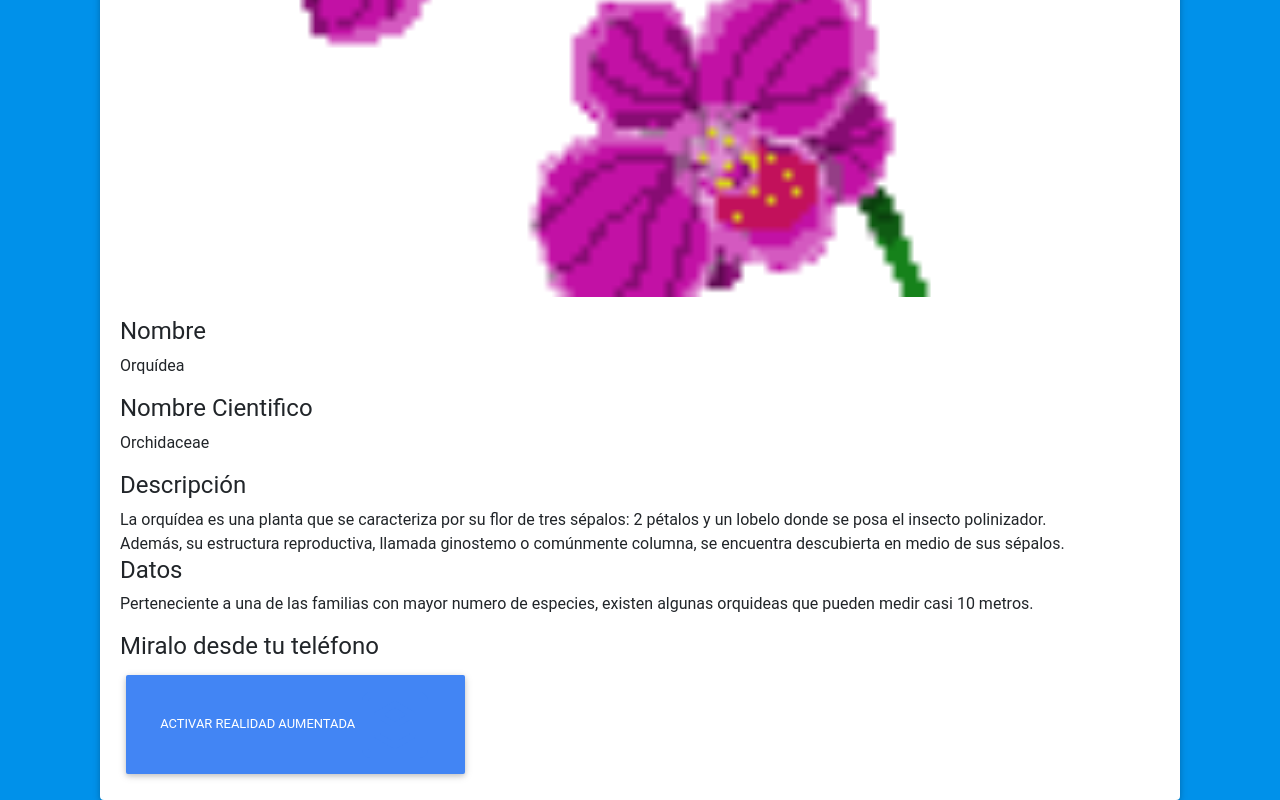
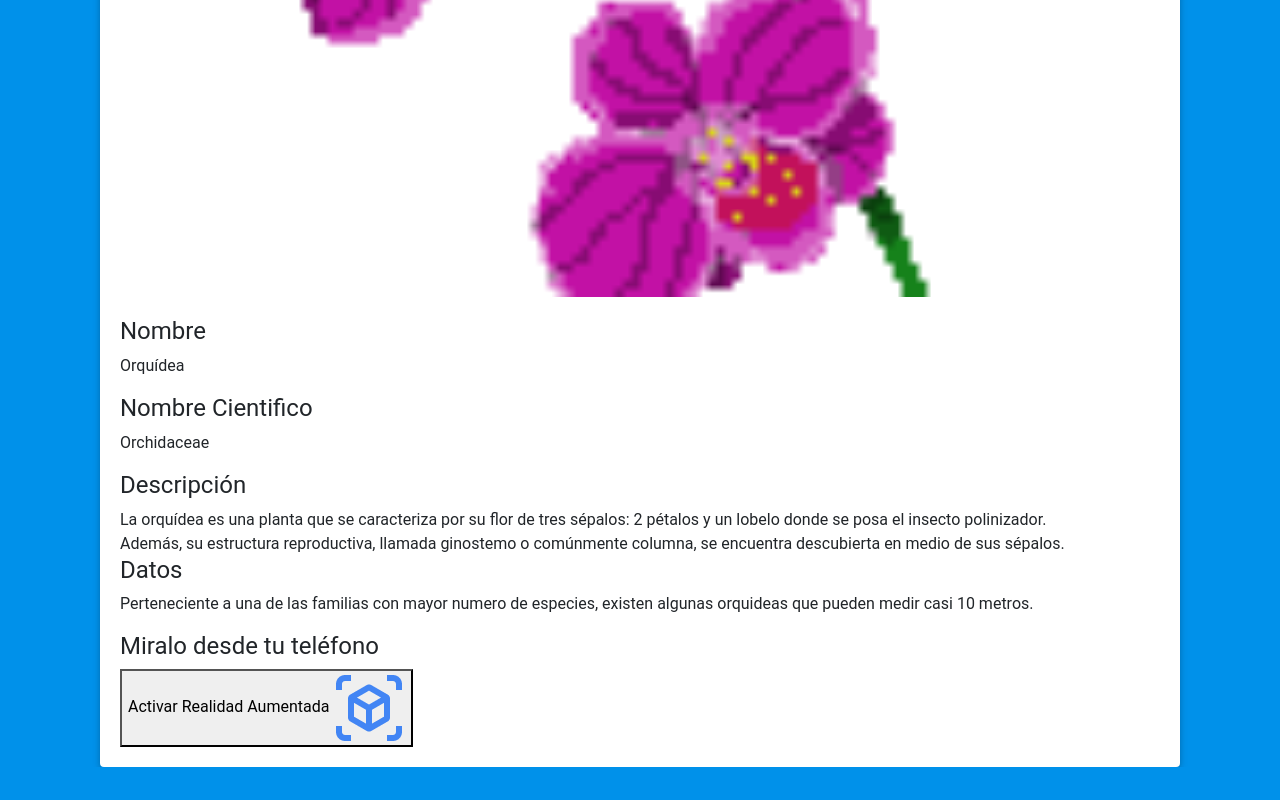
Before and after one commit to Carlos-Chois/NFColombia, a plain HTML site: page src/html/orquidea.html in a window 1280 px wide. Shown: the part 1050-1850 px from the top of the page. After the commit the page ends 1817 px from the top, so only its background shows below. Drawn offline with nearby package versions, Linux system fonts and the light colour scheme.

Commit message:
Cambios Boton

```diff
--- a/src/html/orquidea.html
+++ b/src/html/orquidea.html
@@ -61,7 +61,7 @@
                         <div class="progress-bar hide" slot="progress-bar">
                             <div class="update-bar"></div>
                         </div>
-                        <button type="button" class="btn btn-primary" slot="ar-button" id="ar-button">
+                        <button slot="ar-button" id="ar-button">
                             Activar Realidad Aumentada
                             <img src="../../img/logo-ar.png" />
                         </button>
```
Also changed, not shown: src/html/estramonio.html (deleted).
